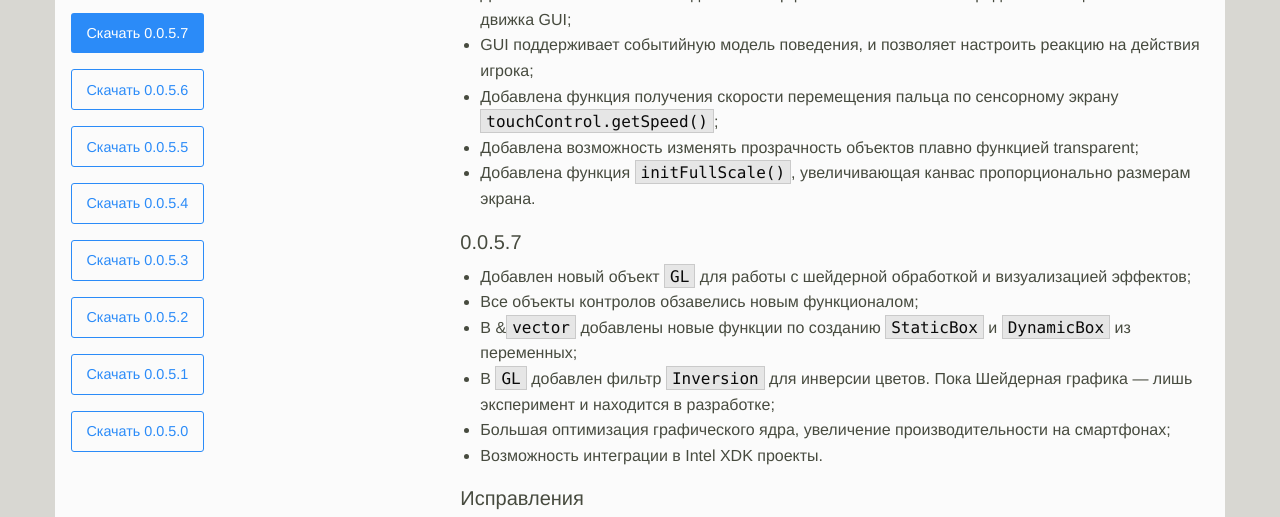
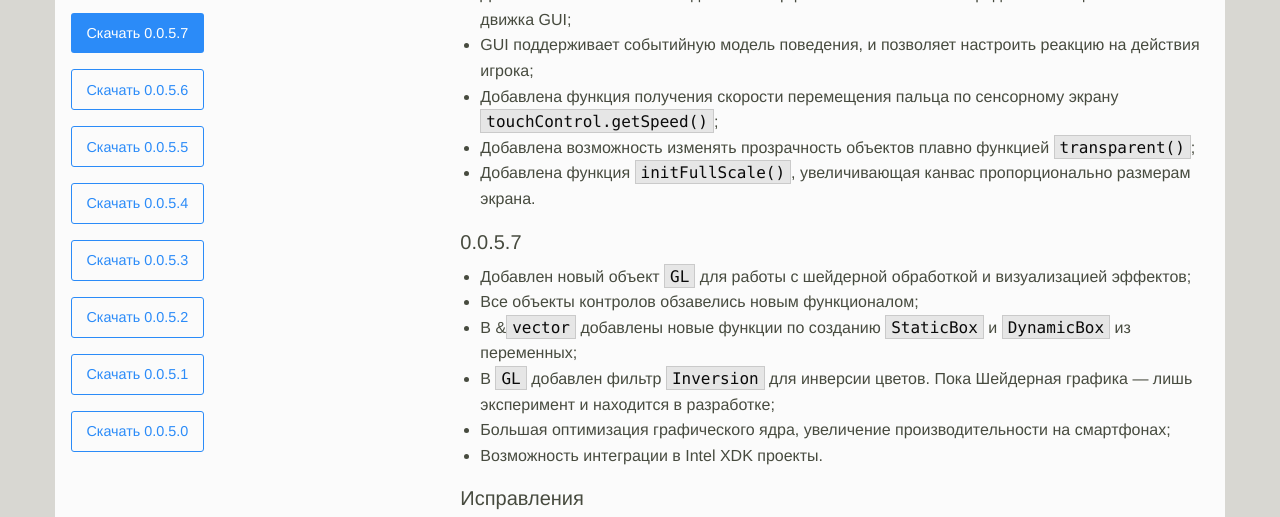
Before and after one commit to jmas/pointjs-design, a website: page download.html in a window 1280 px wide. Shown: the part 258-775 px from the top of the page. Drawn offline with Linux system fonts and the light colour scheme.

Commit message:
Update Download page

```diff
--- a/download.html
+++ b/download.html
@@ -56,7 +56,7 @@
                         <li>Добавлена возможность создавать интерфейсы пользователя посредством специального движка GUI;</li>
                         <li>GUI поддерживает событийную модель поведения, и позволяет настроить реакцию на действия игрока;</li>
                         <li>Добавлена функция получения скорости перемещения пальца по сенсорному экрану <code>touchControl.getSpeed()</code>;</li>
-                        <li>Добавлена возможность изменять прозрачность объектов плавно функцией transparent;</li>
+                        <li>Добавлена возможность изменять прозрачность объектов плавно функцией <code>transparent()</code>;</li>
                         <li>Добавлена функция <code>initFullScale()</code>, увеличивающая канвас пропорционально размерам экрана.</li>
                     </ul>
                     <h5>0.0.5.7</h5>
```
